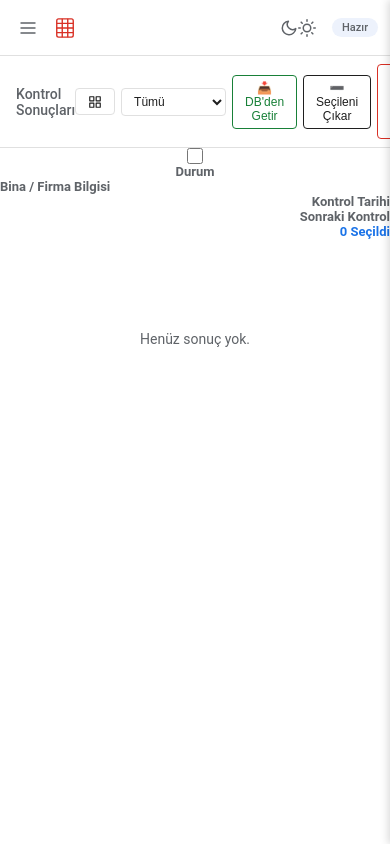
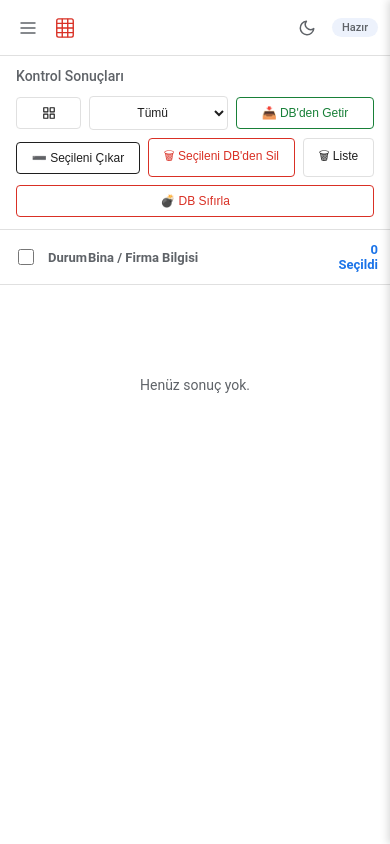
Before and after one commit to ciwga/gmail-asansor-rapor-takip, a Flask app: page / in a window 390 px wide. Run offline with Flask 3, Linux system fonts and the light colour scheme; data comes from the database, SQL or seed files in the repository; data that the repository does not hold is empty; some libraries are stand-ins or nearby versions.

Commit message:
style: mobil görünümler toparlandı ve grid/liste kartları yenilendi.

```diff
--- a/app/web/static/css/style.css
+++ b/app/web/static/css/style.css
@@ -31,20 +31,64 @@ body.theme-light {
   --compose-bg:#c2e7ff;--compose-text:#001d35;
 }
 
+.icon-sun { display: none; }
+.icon-moon { display: block; }
+body.theme-dark .icon-moon { display: none; }
+body.theme-dark .icon-sun { display: block; }
+@media (prefers-color-scheme: dark) {
+  body:not(.theme-light) .icon-moon { display: none; }
+  body:not(.theme-light) .icon-sun { display: block; }
+}
+
 html,body{height:100%;overflow:hidden}
 body{font-family:var(--font);background:var(--bg);color:var(--text);font-size:14px;transition: background-color 0.3s, color 0.3s;}
+
+::-webkit-scrollbar {
+  width: 8px;
+  height: 8px;
+}
+::-webkit-scrollbar-track {
+  background: var(--bg);
+}
+::-webkit-scrollbar-thumb {
+  background: var(--border);
+  border-radius: 4px;
+}
+::-webkit-scrollbar-thumb:hover {
+  background: var(--text-muted);
+}
+* {
+  scrollbar-width: thin;
+  scrollbar-color: var(--border) var(--bg);
+}
 
 .topbar{position:fixed;top:0;left:0;right:0;height:var(--topbar-h);background:var(--bg-card);display:flex;align-items:center;justify-content:space-between;padding:0 12px;z-index:100;border-bottom:1px solid var(--border)}
 .topbar-left,.topbar-right{display:flex;align-items:center;gap:10px}
 .logo{display:flex;align-items:center;gap:8px;font-size:20px;font-weight:400}.logo svg{color:var(--red)}
-.status-badge{font-size:11px;padding:3px 10px;border-radius:100px;background:var(--bg-hover);color:var(--text-muted);font-weight:500;white-space:nowrap;max-width:220px;overflow:hidden;text-overflow:ellipsis}
+.status-badge{font-size:11px;padding:3px 10px;border-radius:100px;background:var(--bg-hover);color:var(--text-muted);font-weight:500;white-space:nowrap;max-width:220px;overflow:hidden;text-overflow:ellipsis;cursor:pointer;user-select:none;}
 .status-badge.running{background:#fef7e0;color:#ea8600;animation:pulse 1.5s infinite}
 .status-badge.done{background:#e6f4ea;color:#137333}
 .status-badge.error{background:#fce8e6;color:#c5221f}
 @keyframes pulse{0%,100%{opacity:1}50%{opacity:.6}}
 
 .app-layout{position:fixed;top:var(--topbar-h);left:0;right:0;bottom:0;display:flex}
-.sidebar{width:var(--sidebar-w);background:var(--bg-sidebar);display:flex;flex-direction:column;padding:8px;overflow-y:auto;flex-shrink:0;border-right:1px solid var(--border)}
+
+.sidebar{
+  width:var(--sidebar-w);
+  background:var(--bg-sidebar);
+  display:flex;
+  flex-direction:column;
+  padding:8px;
+  overflow-y:auto;
+  flex-shrink:0;
+  border-right:1px solid var(--border);
+  margin-left: 0;
+  transition: margin-left 0.3s cubic-bezier(0.4, 0, 0.2, 1);
+}
+.sidebar.closed {
+  margin-left: calc(-1 * var(--sidebar-w));
+}
+
 .run-btn{display:flex;align-items:center;gap:10px;padding:14px 20px;border:none;border-radius:var(--radius);background:var(--compose-bg);color:var(--compose-text);font-size:14px;font-weight:500;cursor:pointer;margin-bottom:12px;width:100%}
 .run-btn:hover{box-shadow:0 1px 3px rgba(0,0,0,.2)}.run-btn:disabled{opacity:.5;cursor:not-allowed}
 .nav-item{display:flex;align-items:center;gap:12px;padding:6px 16px;border-radius:0 100px 100px 0;cursor:pointer;font-size:13px;color:var(--text);margin-left:-8px;user-select:none}
@@ -61,65 +105,118 @@ body{font-family:var(--font);background:var(--bg);color:var(--text);font-size:14
 .panel-header h2{font-size:14px;font-weight:500;color:var(--text-muted)}
 .panel-actions{display:flex;align-items:center;gap:6px}
 
+.list-controls {
+  display: grid;
+  grid-template-columns: 32px 36px minmax(120px, 1fr) 110px 140px 40px;
+  align-items: center;
+  gap: 12px;
+  padding: 10px 16px;
+  min-height: 48px;
+  border-bottom: 1px solid var(--border);
+  background: var(--bg-card);
+  transition: all 0.2s ease;
+}
+.list-controls.grid-view-active {
+  display: flex;
+  justify-content: space-between;
+  padding: 10px 16px;
+}
+.list-controls.grid-view-active .header-col {
+  display: none;
+}
+.list-controls.grid-view-active .header-actions {
+  display: block;
+}
+
 .progress-wrap{height:3px;background:var(--bg-hover);flex-shrink:0;display:none}
 .progress-wrap.active{display:block}
 .progress-fill{height:100%;background:var(--accent);width:0%;transition:width .3s}
 
 .scroll-body{flex:1;overflow-y:auto;overflow-x:hidden;-webkit-overflow-scrolling:touch}
 
-.result-row{display:grid;grid-template-columns:36px 1fr 72px 72px 64px;align-items:center;padding:0 12px;height:40px;border-bottom:1px solid var(--border);cursor:pointer;font-size:13px;transition: background-color 0.15s, box-shadow 0.15s;}
-.result-row:hover{background:var(--bg-hover)}
-.result-label{font-size:12px;text-align:center}
-.result-main{min-width:0;overflow:hidden}
-.result-building{font-weight:600;white-space:nowrap;overflow:hidden;text-overflow:ellipsis;font-size:13px}
-.result-provider{font-size:11px;color:var(--text-muted)}
-.result-date,.result-next{text-align:right;font-size:11px;color:var(--text-muted)}
-.result-next.urgent{color:var(--red);font-weight:700}.result-next.soon{color:#ea8600}.result-next.ok{color:var(--green)}
-.result-actions{display:flex;gap:2px;justify-content:flex-end}
-.grid-label {display:none;}
+.result-row {
+  display: grid;
+  grid-template-columns: 32px 36px minmax(120px, 1fr) 110px 140px 40px;
+  align-items: center;
+  gap: 12px;
+  padding: 10px 16px;
+  min-height: 64px;
+  border-bottom: 1px solid var(--border);
+  cursor: pointer;
+  background: var(--bg-card);
+  transition: all 0.2s ease;
+}
+.result-row:hover {
+  background: var(--bg-hover);
+}
+.result-select { display: flex; align-items: center; justify-content: center; }
+.result-select input { width: 18px; height: 18px; cursor: pointer; accent-color: var(--accent); }
+.result-label { font-size: 20px; text-align: center; display: flex; align-items: center; justify-content: center; }
+
+.result-main { display: flex; flex-direction: column; min-width: 0; justify-content: center; gap: 4px; }
+.result-building { font-weight: 600; font-size: 14px; color: var(--text); white-space: nowrap; overflow: hidden; text-overflow: ellipsis; }
+.result-provider { font-size: 12px; color: var(--text-muted); white-space: nowrap; overflow: hidden; text-overflow: ellipsis; }
+
+.result-date, .result-next { text-align: right; font-size: 12px; color: var(--text-muted); white-space: nowrap; }
+.result-next.urgent { color: var(--red); font-weight: 700; }
+.result-next.soon { color: var(--yellow); font-weight: 700; }
+.result-next.ok { color: var(--green); font-weight: 600; }
+
+.result-actions { display: flex; gap: 4px; justify-content: flex-end; align-items: center; }
+.grid-label { display: none; }
 
 .grid-view {
   display: grid;
-  grid-template-columns: repeat(auto-fill, minmax(280px, 1fr));
+  grid-template-columns: repeat(auto-fill, minmax(300px, 1fr));
   gap: 16px;
   padding: 16px;
+  background: var(--bg);
 }
 .grid-view .result-row {
   display: flex;
   flex-direction: column;
   height: 100%;
-  padding: 16px;
+  min-height: 200px;
+  padding: 20px;
   border: 1px solid var(--border);
-  border-radius: var(--radius-sm);
+  border-radius: 16px;
   background: var(--bg-card);
-  box-shadow: 0 2px 5px rgba(0,0,0,0.05);
+  box-shadow: 0 4px 12px rgba(0,0,0,0.04);
   position: relative;
+  align-items: flex-start;
+  gap: 0;
 }
 .grid-view .result-row:hover {
-  transform: translateY(-2px);
-  box-shadow: 0 4px 8px rgba(0,0,0,0.1);
+  transform: translateY(-4px);
+  box-shadow: 0 12px 24px rgba(0,0,0,0.08);
+  border-color: var(--accent);
+}
+.grid-view .result-select {
+  position: absolute;
+  top: 16px;
+  left: 16px;
 }
 .grid-view .result-label {
   position: absolute;
   top: 16px;
   right: 16px;
-  font-size: 16px;
+  font-size: 24px;
   margin: 0;
 }
 .grid-view .result-main {
   width: 100%;
-  margin-bottom: 16px;
-  padding-right: 28px;
+  margin-top: 32px;
+  margin-bottom: 20px;
+  padding-right: 0;
 }
 .grid-view .result-building {
   white-space: normal;
-  font-size: 15px;
-  margin-bottom: 4px;
-  color: var(--text);
+  font-size: 16px;
+  line-height: 1.4;
+  margin-bottom: 6px;
 }
 .grid-view .result-provider {
-  font-size: 12px;
-  color: var(--text-muted);
+  font-size: 13px;
 }
 .grid-view .result-date,
 .grid-view .result-next {
@@ -195,7 +292,23 @@ label.cb input{accent-color:var(--blue)}
 .detail-label{font-size:10px;text-transform:uppercase;letter-spacing:.5px;color:var(--text-muted);margin-bottom:2px}
 .detail-value{font-size:13px}
 
-.btn-icon{background:none;border:none;padding:6px;border-radius:50%;cursor:pointer;color:var(--text-muted);display:flex;align-items:center}.btn-icon:hover{background:var(--bg-hover)}
+.btn-icon{
+  background:none;
+  border:none;
+  padding:6px;
+  border-radius:50%;
+  cursor:pointer;
+  color:var(--text-muted);
+  display:flex;
+  align-items:center;
+  outline: none;
+  -webkit-tap-highlight-color: transparent;
+  user-select: none;
+  transition: background-color 0.2s, transform 0.1s;
+}
+.btn-icon:hover{background:var(--bg-hover)}
+.btn-icon:active{transform:scale(0.92)}
+
 .btn-sm{padding:5px 12px;border:1px solid var(--border);border-radius:4px;background:var(--bg-card);color:var(--text);font-size:12px;cursor:pointer}
 .btn-sm:hover{background:var(--bg-hover)}
 .btn-action{padding:8px 16px;border:none;border-radius:6px;background:var(--blue);color:#fff;font-size:13px;cursor:pointer;width:100%}
@@ -206,17 +319,58 @@ label.cb input{accent-color:var(--blue)}
 .field-hint{display:block;font-size:11px;color:var(--text-secondary);margin-top:2px;opacity:0.7}
 .btn-primary{background:var(--accent);color:#fff;border-color:var(--accent)}.btn-primary:hover{background:var(--accent-hover)}
 select{padding:5px 8px;border:1px solid var(--border);border-radius:4px;background:var(--bg-card);color:var(--text);font-size:12px}
-.toggle{display:flex;align-items:center;gap:4px;font-size:12px;color:var(--text-muted);cursor:pointer}
+.toggle{display:flex;align-items:center;gap:4px;font-size:12px;color:var(--text-muted);cursor:pointer;user-select:none;}
 
-/* =========================================
-   MOBİL (RESPONSIVE) GÖRÜNÜM AYARLARI
-   ========================================= */
 @media(max-width:768px){
-  .sidebar{position:fixed;top:var(--topbar-h);left:0;bottom:0;z-index:50;transform:translateX(-100%)}.sidebar.open{transform:translateX(0)}
+  .sidebar{
+    position:fixed;
+    top:var(--topbar-h);
+    left:0;
+    bottom:0;
+    z-index:50;
+    margin-left: 0 !important;
+    transform:translateX(-100%);
+    transition:transform 0.3s cubic-bezier(0.4, 0, 0.2, 1);
+  }
+  .sidebar.open{transform:translateX(0)}
 
-  .result-row { grid-template-columns: 30px 1fr 50px; }
-  .result-date, .result-next { display: none; }
+  .panel-header {
+    flex-direction: column;
+    align-items: flex-start;
+    height: auto;
+    padding: 12px 16px;
+  }
+  .panel-actions {
+    margin-top: 12px;
+    flex-wrap: wrap;
+    width: 100%;
+    justify-content: flex-start;
+    gap: 8px;
+  }
+  .panel-actions button, .panel-actions select {
+    flex: 1 1 auto;
+    text-align: center;
+    padding: 8px 12px;
+  }
 
+  .list-controls,
+  #resultList:not(.grid-view) .result-row {
+    grid-template-columns: 28px 32px 1fr 40px;
+    gap: 8px;
+    padding: 12px;
+    min-height: 48px;
+  }
+  .list-controls .header-date,
+  .list-controls .header-next,
+  #resultList:not(.grid-view) .result-date,
+  #resultList:not(.grid-view) .result-next { display: none; }
+  #resultList:not(.grid-view) .result-building { font-size: 13px; }
+
+  .grid-view {
+    grid-template-columns: 1fr;
+    padding: 12px;
+    gap: 12px;
+  }
   .grid-view .result-date,
   .grid-view .result-next { display: flex; }
 
```
Also changed, not shown: other parts of app/web/static/css/style.css (+12 -12 lines).
